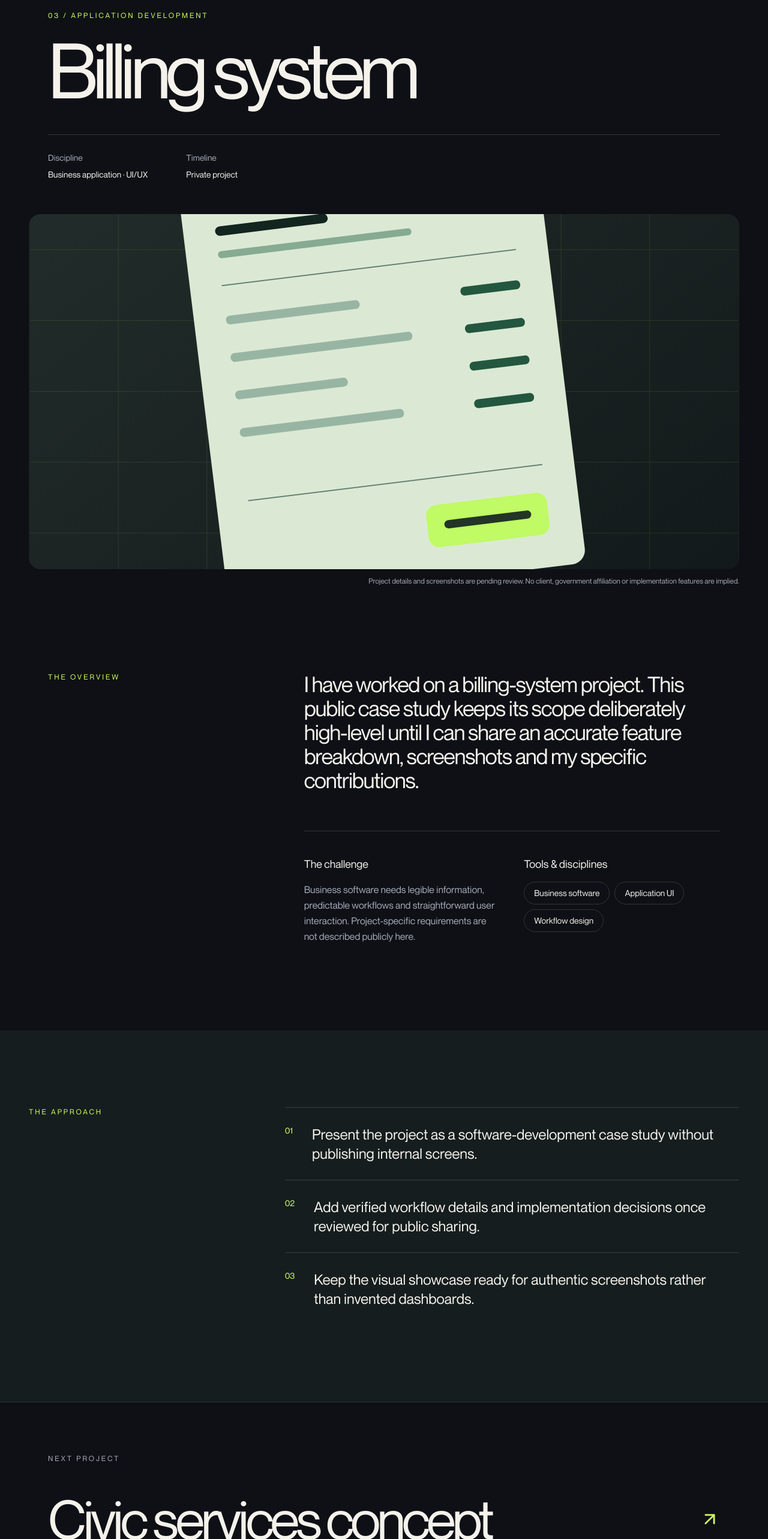
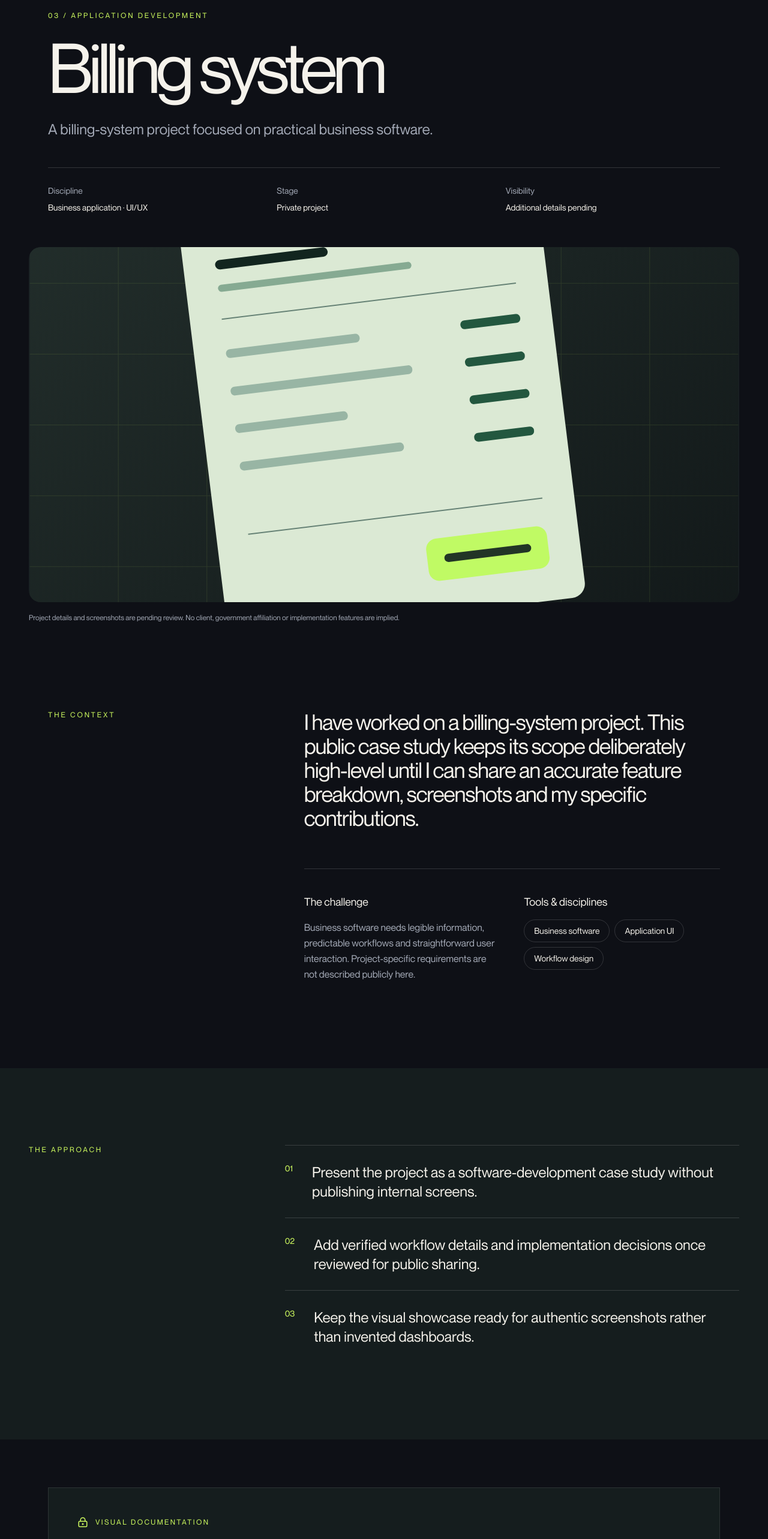
Before and after one commit to coreamlan-stack/amlan-portfolio, a Next.js app: page /work/billing-system in a window 1280 px wide. Shown: the part 234-2800 px from the top of the page at 60% size. Built offline with nearby package versions, Linux system fonts and the light colour scheme.

Commit message:
Improve case studies with access labels, clear image placeholders and polished responsive sections

```diff
--- a/app/work/[slug]/page.jsx
+++ b/app/work/[slug]/page.jsx
@@ -1,4 +1,5 @@
-import { ArrowLeft, ArrowUpRight } from 'lucide-react';
+import { ArrowLeft, ArrowUpRight, LockKeyhole } from 'lucide-react';
+import Image from 'next/image';
 import Link from 'next/link';
 import { notFound } from 'next/navigation';
 
@@ -17,6 +18,14 @@ export function generateMetadata({ params }) {
   return { title: project.title, description: project.summary };
 }
 
+const accessLabels = {
+  internal: 'Internal application work',
+  independent: 'Independent application',
+  'details-pending': 'Additional details pending',
+  concept: 'Independent concept',
+  public: 'Public project',
+};
+
 export default function CaseStudyPage({ params }) {
   const project = getCaseStudy(params.slug);
   if (!project) notFound();
@@ -29,40 +38,95 @@ export default function CaseStudyPage({ params }) {
         <SubpageNav />
         <article>
           <header className='mx-auto max-w-[1440px] px-6 pb-14 pt-36 sm:px-12 sm:pt-44 lg:px-20'>
-          <Link href='/work' className='mb-14 inline-flex items-center gap-3 text-sm text-muted-foreground transition-colors hover:text-primary'><ArrowLeft size={18}/> All work</Link>
+            <Link href='/work' className='mb-14 inline-flex items-center gap-3 text-sm text-muted-foreground transition-colors hover:text-primary'>
+              <ArrowLeft size={18} aria-hidden='true'/> All projects
+            </Link>
             <p className='mb-6 text-xs uppercase tracking-[0.24em] text-primary'>{project.eyebrow}</p>
-          <PageReveal><h1 className='max-w-5xl text-[clamp(3.75rem,10vw,9rem)] font-medium leading-[0.92] tracking-[-0.07em]'>{project.title}</h1></PageReveal>
-          <div className='mt-12 flex flex-wrap gap-x-16 gap-y-6 border-t border-white/15 pt-7 text-sm'>
+            <PageReveal>
+              <h1 className='max-w-5xl text-[clamp(3.5rem,9vw,8rem)] font-medium leading-[0.95] tracking-[-0.065em]'>{project.title}</h1>
+            </PageReveal>
+            <p className='mt-8 max-w-3xl text-lg leading-relaxed text-muted-foreground sm:text-2xl'>{project.summary}</p>
+            <div className='mt-12 grid grid-cols-2 gap-6 border-t border-white/15 pt-7 text-sm md:grid-cols-3'>
               <div><p className='mb-2 text-muted-foreground'>Discipline</p><p>{project.discipline}</p></div>
-            <div><p className='mb-2 text-muted-foreground'>Timeline</p><p>{project.year}</p></div>
+              <div><p className='mb-2 text-muted-foreground'>Stage</p><p>{project.year}</p></div>
+              <div className='col-span-2 md:col-span-1'><p className='mb-2 text-muted-foreground'>Visibility</p><p>{accessLabels[project.access] || 'Selected work'}</p></div>
             </div>
           </header>
+
           <div className='mx-auto max-w-[1440px] px-4 sm:px-8 lg:px-12'>
             <PageReveal className='overflow-hidden rounded-[1.25rem] bg-[#192023]'>
-            <img src={project.cover} alt={project.alt} className='aspect-[16/10] w-full object-cover sm:aspect-[16/8]' />
+              <Image
+                src={project.cover}
+                alt={project.alt}
+                width={1200}
+                height={960}
+                unoptimized
+                priority
+                className='aspect-[16/10] w-full object-cover sm:aspect-[16/8]'
+              />
             </PageReveal>
-          <p className='mt-3 text-right text-xs text-muted-foreground'>{project.note}</p>
+            <p className='mt-4 max-w-2xl text-xs leading-relaxed text-muted-foreground'>{project.note}</p>
           </div>
+
           <section className='mx-auto grid max-w-[1440px] gap-8 px-6 py-24 sm:px-12 lg:grid-cols-[1fr_2fr] lg:gap-20 lg:px-20 lg:py-36'>
-          <p className='text-xs uppercase tracking-[0.24em] text-primary'>The overview</p>
+            <p className='text-xs uppercase tracking-[0.24em] text-primary'>The context</p>
             <div>
-            <h2 className='max-w-4xl text-2xl leading-snug tracking-[-0.035em] sm:text-4xl'>{project.overview}</h2>
+              <PageReveal><h2 className='max-w-4xl text-2xl leading-snug tracking-[-0.035em] sm:text-4xl'>{project.overview}</h2></PageReveal>
               <div className='mt-16 grid gap-10 border-t border-white/15 pt-10 md:grid-cols-2'>
-              <div><h3 className='mb-4 text-lg'>The challenge</h3><p className='leading-relaxed text-muted-foreground'>{project.challenge}</p></div>
-              <div><h3 className='mb-4 text-lg'>Tools & disciplines</h3><div className='flex flex-wrap gap-2'>{project.stack.map(item => <span key={item} className='rounded-full border border-white/15 px-4 py-2 text-sm'>{item}</span>)}</div></div>
+                <div>
+                  <h3 className='mb-4 text-lg'>The challenge</h3>
+                  <p className='leading-relaxed text-muted-foreground'>{project.challenge}</p>
+                </div>
+                <div>
+                  <h3 className='mb-4 text-lg'>Tools & disciplines</h3>
+                  <div className='flex flex-wrap gap-2'>
+                    {project.stack.map(item => <span key={item} className='rounded-full border border-white/15 px-4 py-2 text-sm'>{item}</span>)}
+                  </div>
+                </div>
               </div>
             </div>
           </section>
+
           <section className='bg-[#151d1e] px-6 py-24 sm:px-12 lg:py-32'>
             <div className='mx-auto grid max-w-[1280px] gap-12 lg:grid-cols-[1fr_2fr]'>
               <p className='text-xs uppercase tracking-[0.24em] text-primary'>The approach</p>
-            <div>{project.approach.map((line,index) => <div key={line} className='flex gap-8 border-t border-white/15 py-7'><span className='text-sm text-primary'>0{index+1}</span><p className='max-w-2xl text-lg leading-relaxed sm:text-2xl'>{line}</p></div>)}</div>
+              <div>
+                {project.approach.map((line, index) => (
+                  <PageReveal key={line} delay={Math.min(index * 0.06, 0.2)}>
+                    <div className='flex gap-8 border-t border-white/15 py-7'>
+                      <span className='text-sm text-primary'>0{index+1}</span>
+                      <p className='max-w-2xl text-lg leading-relaxed sm:text-2xl'>{line}</p>
+                    </div>
+                  </PageReveal>
+                ))}
+              </div>
+            </div>
+          </section>
+
+          <section className='mx-auto max-w-[1440px] px-6 py-20 sm:px-12 lg:px-20'>
+            <div className='flex flex-col justify-between gap-8 border border-white/10 bg-[#151d1e] p-7 sm:flex-row sm:items-center sm:p-12'>
+              <div className='max-w-2xl'>
+                <div className='mb-4 flex items-center gap-3 text-primary'>
+                  <LockKeyhole size={18} aria-hidden='true'/>
+                  <span className='text-xs uppercase tracking-[.2em]'>Visual documentation</span>
+                </div>
+                <h3 className='text-2xl tracking-tight sm:text-3xl'>Real screenshots coming later.</h3>
+                <p className='mt-4 leading-relaxed text-muted-foreground'>
+                  This is a clearly labeled placeholder. Project visuals will be added
+                  when accurate screenshots are available and appropriate to share.
+                </p>
+              </div>
+              <span className='shrink-0 text-xs uppercase tracking-[.2em] text-muted-foreground'>Image slot / 01</span>
             </div>
           </section>
         </article>
+
         <Link href={`/work/${next.slug}`} className='group block border-t border-white/15 px-6 py-20 transition-colors hover:bg-[#161e1d] sm:px-12 lg:px-20'>
           <span className='text-xs uppercase tracking-[0.24em] text-muted-foreground'>Next project</span>
-        <div className='mt-6 flex items-center justify-between gap-4'><h2 className='text-[clamp(2.5rem,7vw,7rem)] tracking-[-0.06em]'>{next.title}</h2><ArrowUpRight className='text-primary transition-transform group-hover:-translate-y-2 group-hover:translate-x-2' size={34}/></div>
+          <div className='mt-6 flex items-center justify-between gap-4'>
+            <h2 className='text-[clamp(2.5rem,7vw,7rem)] tracking-[-0.06em]'>{next.title}</h2>
+            <ArrowUpRight className='shrink-0 text-primary transition-transform group-hover:-translate-y-2 group-hover:translate-x-2' size={34} aria-hidden='true' />
+          </div>
         </Link>
       </main>
     </PageShell>
```
Lines whose indentation alone changed are shown as unchanged.
